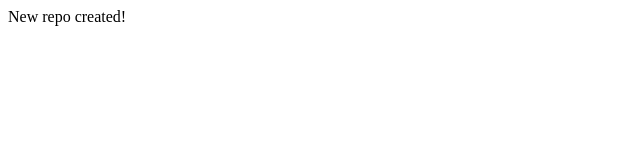
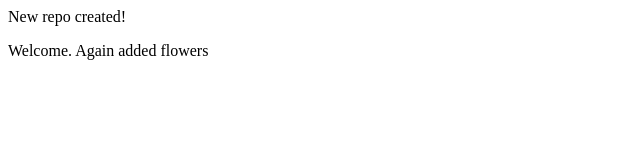
Before and after one commit to RamyaPujitha/RemoteLocal, a plain HTML site: page index.html in a window 1280 px wide. Shown: the whole page, without its empty margins (0-640 px from the left). Drawn offline with Linux system fonts and the light colour scheme.

Commit message:
feature1 updated

```diff
--- a/index.html
+++ b/index.html
@@ -1 +1,2 @@
 <p>New repo created!</p>
+<p>Welcome. Again added flowers</p>
```
